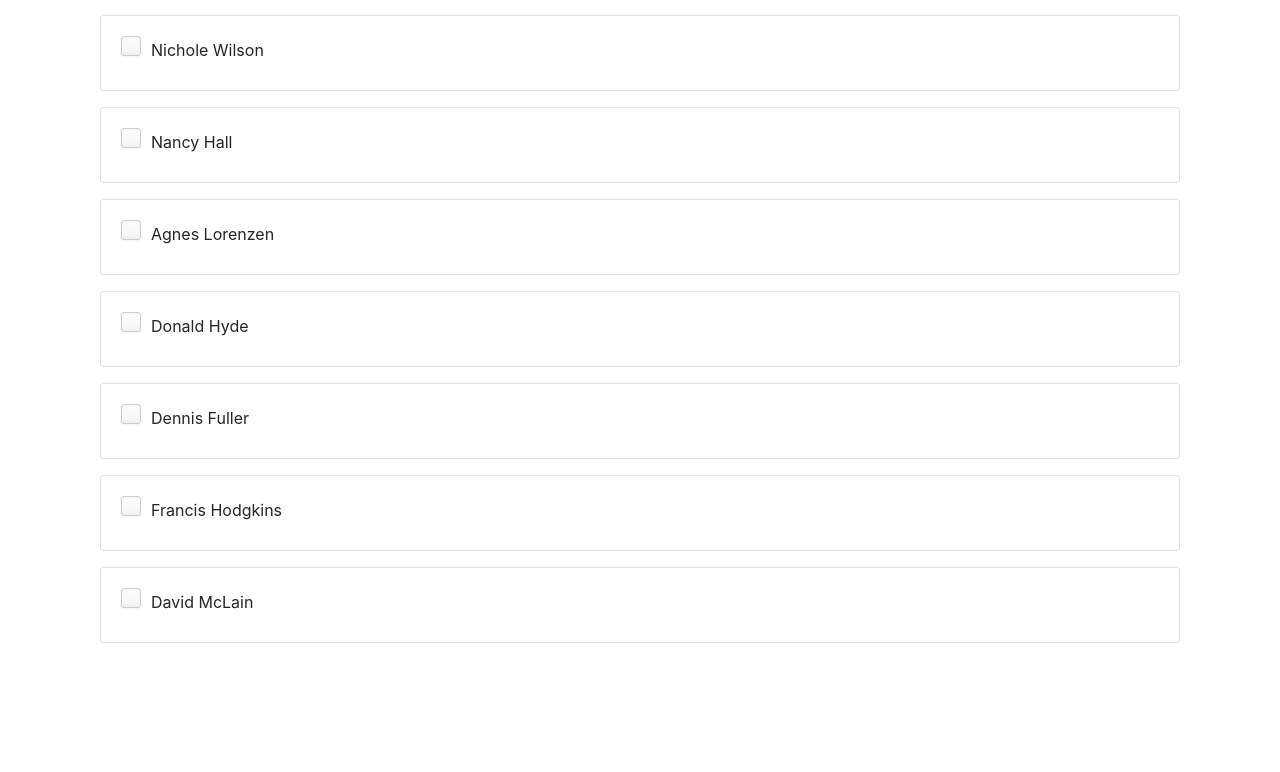
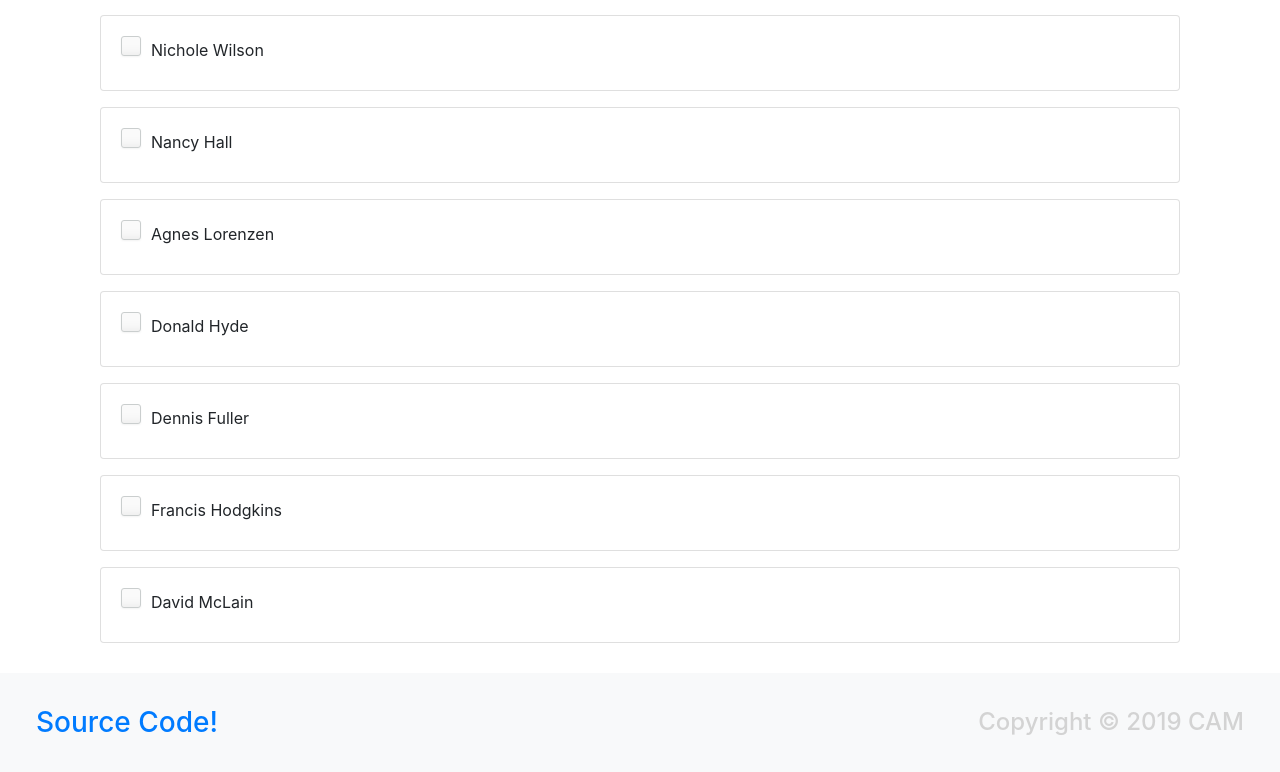
Before and after one commit to camlavallie/contact, a React (Create React App) app: page / in a window 1280 px wide. Shown: the part 381-1153 px from the top of the page. Before the commit the page ends 1040 px from the top, so only its background shows below. Built offline with nearby package versions, Linux system fonts and the light colour scheme.

Commit message:
css fixes

```diff
--- a/src/App.js
+++ b/src/App.js
@@ -1,6 +1,7 @@
 import React from 'react';
 import Contacts from './components/Contacts';
 import Header from './components/Header';
+import Footer from './components/Footer';
 import 'bootstrap/dist/css/bootstrap.min.css';
 import './App.css';
 
@@ -13,6 +14,7 @@ function App() {
           <Contacts />
         </div>
       </div>
+      <Footer />
     </div>
   );
 }
--- a/src/components/Contact.js
+++ b/src/components/Contact.js
@@ -22,7 +22,6 @@ class Contact extends Component{
           />
           <span className="checkmark">{name}</span></label>
          {showId ? (<pre className="list-group-item">{number}</pre>) : null}
-
       </div>
     </div>
   </div>
--- /dev/null
+++ b/src/components/Footer.js
@@ -0,0 +1,27 @@
+import React from 'react'
+
+export default function Footer() {
+  return (
+      <nav
+        style={{marginTop:'30px'}}
+        className="navbar navbar bg-light">
+          <a
+            className="navbar-brand"
+            href="https://github.com/camlavallie/contact">
+
+            <h3
+            style={{
+              padding:'10px',
+              margin:'10px'
+              }}>
+              Source Code!
+            </h3>
+           </a>
+           <h4 style={{
+             color:'lightgrey',
+             padding:'10px',
+             margin:'10px'}}>
+             Copyright &copy; {new Date().getFullYear()} CAM</h4>
+        </nav>
+  )
+}
--- a/src/components/Header.js
+++ b/src/components/Header.js
@@ -4,7 +4,10 @@ export default function Header() {
   return (
     <nav className="navbar navbar-dark bg-dark">
   <a className="navbar-brand" href="/">
-    <h3 style={{padding:'10px', margin:'10px'}}>
+    <h3 style={{
+      padding:'10px',
+      margin:'10px'
+      }}>
       Frontend React Challenge
     </h3>
   </a>
```
